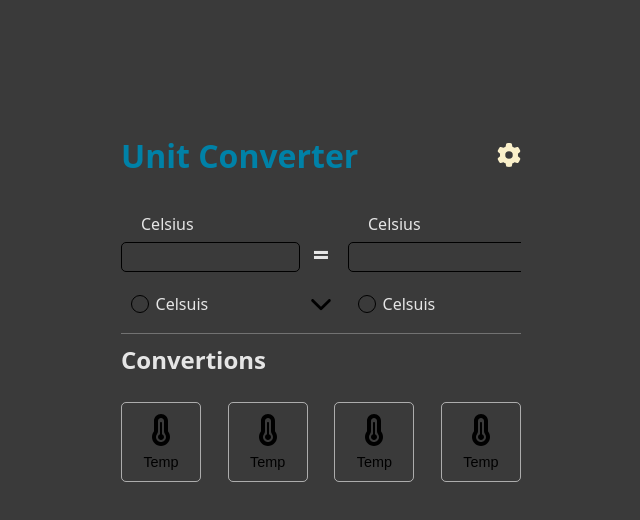
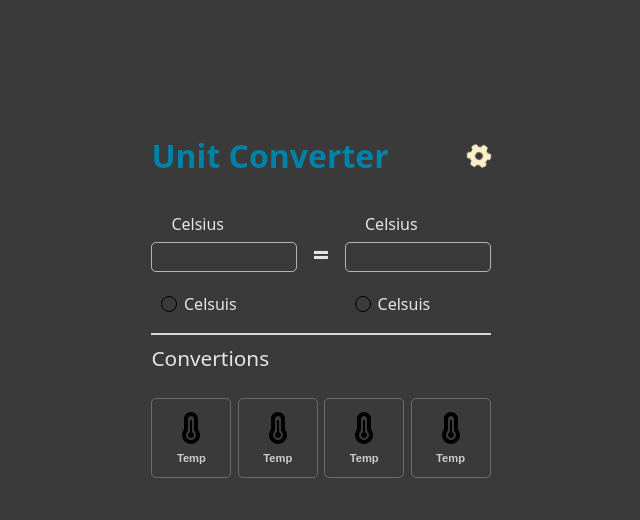
Before and after one commit to eridev14/unit-converter, a React (Vite) app: page / in a window 1280 px wide. Shown: the top 520 px of the page, without its empty margins (319-959 px from the left). Built offline with nearby package versions, Linux system fonts and the light colour scheme.

Commit message:
update css

```diff
--- a/src/App.css
+++ b/src/App.css
@@ -1,11 +1,13 @@
 .content {
   position: relative;
-  max-width: 400px;
+  max-width: calc((4 * (80px + 0.4rem)) - (0.4rem));
   top: 100px;
   /* border: 1px solid; */
 }
 
 .header {
+  position: relative;
+  width: 100%;
   margin-bottom: 1rem;
 }
 
@@ -15,10 +17,24 @@
   background: none;
   border: none;
   font-size: 1.5rem;
+  display: flex;
+  justify-content: center;
+  align-items: center;
 }
 
 .btn--nav {
   color: #faf0ca;
+  animation: navBtn 5s infinite linear;
+}
+
+@keyframes navBtn {
+  from {
+    transform: rotate(0deg);
+  }
+
+  to {
+    transform: rotate(360deg);
+  }
 }
 
 .btn--nav:hover {
@@ -28,29 +44,54 @@
 .btn--up {
   position: absolute;
   left: 50%;
+  top: 226px;
+  z-index: 10;
+  background-color: #3a3a3a;
   transform: translateX(-50%);
-  top: 80px;
   font-size: 1.4rem;
   font-weight: 600;
+  cursor: pointer;
+  transition: all .5s;
 }
 
-.btn--convertions{
-  border: 1px solid rgba(255, 255, 255, 0.582);
+.convert.active~.btn--up {
+  left: 45%;
+  top: calc(195px + (2 * 28px));
+  transform-origin: 50%;
+  transform: translateX(25%) rotateX(180deg);
+  transition: all .5s;
+}
+
+.btn--convertions {
   min-width: 80px;
+  max-width: 80px;
   height: 80px;
+  display: flex;
+  flex-direction: column;
+  gap: .5rem;
   border-radius: 5px;
-  display: flex;
-  justify-content: center;
-  align-items: center;
-  gap: .5rem;
-  flex-direction: column;
+  border: 1px solid rgba(255, 255, 255, 0.253);
+  cursor: pointer;
+  overflow: hidden;
 }
-.btn__icon{
+
+.btn--convertions.active {
+  border: 1px solid tomato;
+}
+
+.btn--convertions.active .btn__text {
+  color: rgba(252, 201, 192, 0.767);
+}
+
+.btn__icon {
   font-size: 2rem;
 }
 
-.btn__text{
-  font-size: .9rem;
+.btn__text {
+  position: relative;
+  font-size: .7rem;
+  font-weight: 600;
+  color: #ffffffbd;
 }
 
 /* NAV */
@@ -76,16 +117,16 @@
   display: flex;
   justify-content: space-between;
   gap: 3rem;
-  /* border: 1px solid; */
   overflow: hidden;
   transition: height .5s;
 }
 
 .convert.active {
-  height: 250px;
+  height: calc(80px + (2 * 28px));
 }
 
 .convert__side {
+  flex: 1;
   display: flex;
   flex-direction: column;
   gap: .4rem;
@@ -97,12 +138,14 @@
 }
 
 .convert__input {
+  width: 100%;
   min-height: 30px;
+  padding: 0 .5rem;
   border-radius: 5px;
   background: none;
   border: none;
   outline: none;
-  border: 1px solid;
+  border: 1px solid rgba(255, 255, 255, 0.623);
 }
 
 .convert__equal {
@@ -121,6 +164,7 @@
 }
 
 .checked__item {
+  height: 25px;
   display: flex;
   align-items: center;
   gap: .6rem;
@@ -131,8 +175,8 @@
 
 .checked__check {
   appearance: none;
-  width: 12px;
-  height: 12px;
+  width: 10px;
+  height: 10px;
   outline: 1px solid;
   outline-offset: 2px;
   border-radius: 50%;
@@ -143,18 +187,24 @@
 }
 
 .convertions {
-  border-top: 1px solid rgba(255, 255, 255, 0.288);
+  position: relative;
+  border-top: 2px solid rgba(255, 255, 255, 0.795);
   padding: .5rem 0;
 }
 
-.convertions__title{
+.convertions__title {
+  font-size: 1.3rem;
+  font-weight: 500;
   margin-bottom: 1.5rem;
 }
 
-.convertions__grid{
+.convertions__grid {
   display: flex;
   justify-content: center;
-  justify-content: space-between;
-  gap: .5rem;
+  gap: .4rem;
   flex-wrap: wrap;
 }
+
+.convertions__item {
+  text-align: center;
+}
```
